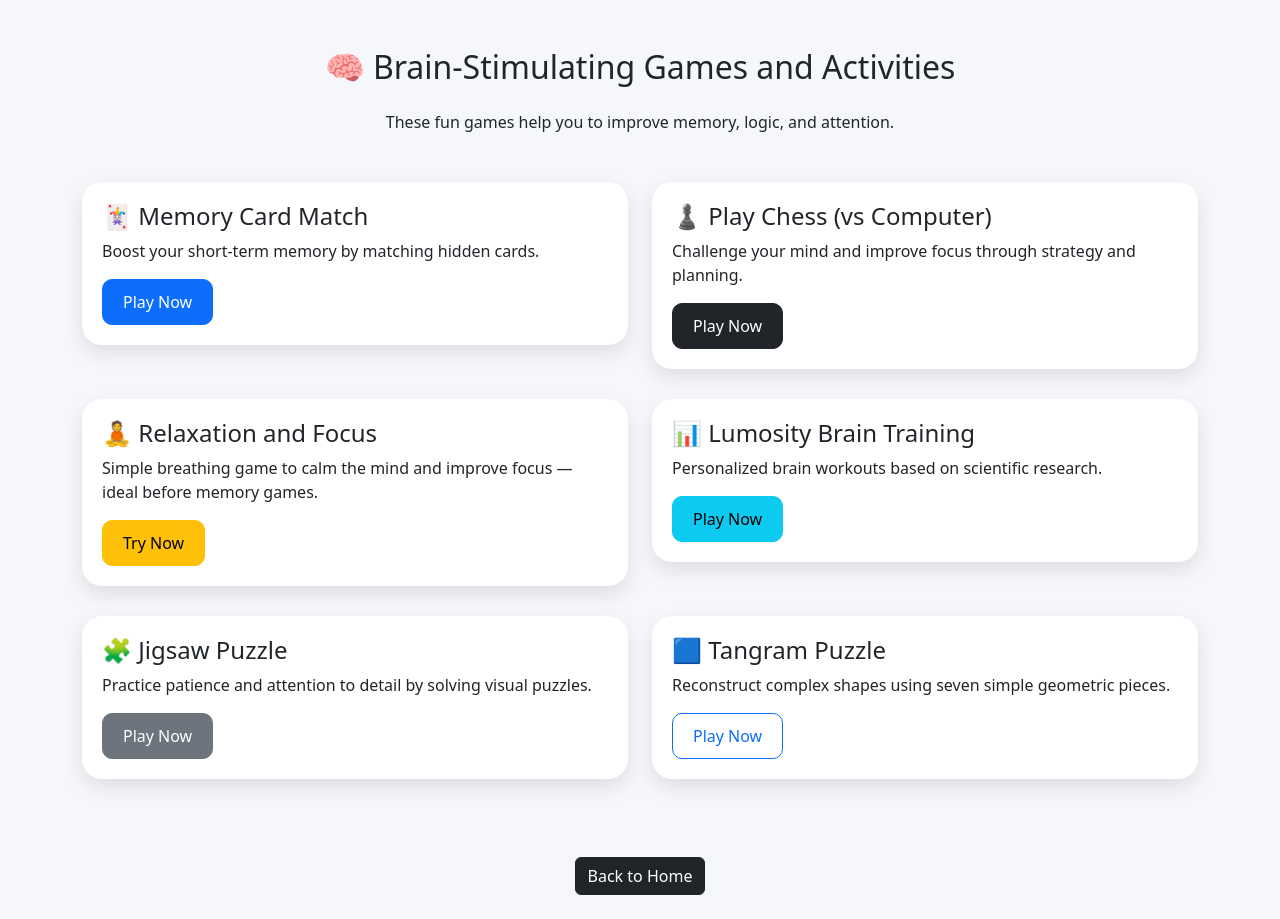
After one commit to VaishnaviGChopade/Alzheimer-s-Risk-Assessment-and-Recommendations, a Flask app: page /brain-games in a window 1280 px wide. The commit adds this page. Run offline with Flask 3, Linux system fonts and the light colour scheme; parts of the project's set-up code (start-up, migrations or seed data) failed here and were passed over.

Commit message:
Updated UI elements added brain games file and changes in app.py

```diff
--- a/app.py
+++ b/app.py
@@ -51,7 +51,9 @@ with open("xgboost_model.pkl", "rb") as model_file:
 @app.route("/about")
 def about():
     return render_template("About.html")
-
+@app.route("/brain-games")
+def brain_games():
+    return render_template("brain_games.html")
 @app.route('/predict', methods=['POST'])
 def predict():
     try:
@@ -106,20 +108,20 @@ def predict():
         print(f"Prediction Probability: {prediction_prob}")
         if isinstance(prediction_prob, np.ndarray) and len(prediction_prob) == 1:
             prediction = int(prediction_prob[0] > 0.3299)  # Convert probability to 0 or 1
-            prediction_text = "No Alzheimer's" if prediction == 0 else "High Risk of Alzheimer's"
+            prediction_text = "" if prediction == 0 else "High Risk of Alzheimer's"
             print(f"Prediction : {prediction_text}")
         else:
             prediction_text = "Error: Unexpected model output."
         if prediction == 0:  # Even if the model predicts "No Alzheimer's"
             if prediction_prob >= 0.2:
                 risk_category = "Moderate Risk of having alzheimers"
-                prediction_text+="\n"+risk_category
+                prediction_text+=risk_category
             elif prediction_prob >= 0.1:
                 risk_category = "Low Risk of having alzheimers"
-                prediction_text+="\n"+risk_category
+                prediction_text+=risk_category
             else:
                 risk_category = "Very Low Risk of having alzheimers"
-                prediction_text+="\n"+risk_category
+                prediction_text+=risk_category
 
 
         return jsonify({"result": prediction_text, "probability": str(prediction_prob[0])})
--- a/templates/Risk_Assessment.html
+++ b/templates/Risk_Assessment.html
@@ -66,7 +66,7 @@
                 <li class="nav-item"><a href="/" class="nav-link text-white">Home</a></li>
                 <li class="nav-item"><a href="/risk-assessment" class="nav-link text-white">Risk Assessment</a></li>
                 <li class="nav-item"><a href="/risk-assessment" class="nav-link text-white">Get Recommendations</a></li>
-                <li class="nav-item"><a href="#" class="nav-link text-white">.</a></li>
+                <li class="nav-item"><a href="/brain-games" class="nav-link text-white">Brain Games</a></li>
                 <li class="nav-item"><a href="/about" class="nav-link text-white">About</a></li>
             </ul>
         </div>
@@ -221,7 +221,7 @@
                <!-- <div class="alert alert-info mt-3 text-center d-none" id="resultBox">
                     <h4 id="resultText"></h4> !-->
                     <div class="prediction">
-                        <h2>Prediction :</h2>
+                        <h2>Result :</h2>
                     <p id="result">  </p>
                 <!--</div>!-->
             </form>
@@ -480,7 +480,7 @@
                 <li><b>50 - 150 mg/dL:</b> Normal triglyceride level (low risk for cardiovascular issues and Alzheimer's)</li>
                 <li><b>151 - 199 mg/dL:</b> Borderline high triglyceride level (increased risk of heart disease and metabolic issues)</li>
                 <li><b>200 - 499 mg/dL:</b> High triglyceride level (associated with a greater risk of cognitive decline and cardiovascular diseases)</li>
-                <li><b>500 - 400 mg/dL:</b> Very high triglyceride level (severe risk for metabolic syndrome, heart disease, and possible impact on brain health)</li>
+                <li><b>500>  mg/dL:</b> Very high triglyceride level (severe risk for metabolic syndrome, heart disease, and possible impact on brain health)</li>
             </ul>
             <p>Triglycerides are a type of fat found in the blood. Elevated triglyceride levels have been linked to an increased risk of Alzheimer's disease and other cognitive impairments.</p>
         </div>
--- /dev/null
+++ b/templates/brain_games.html
@@ -0,0 +1,91 @@
+<!DOCTYPE html>
+<html lang="en">
+<head>
+  <meta charset="UTF-8">
+  <title>Brain Games for Cognitive Boost</title>
+  <meta name="viewport" content="width=device-width, initial-scale=1">
+  <link
+    href="https://cdn.jsdelivr.net/npm/bootstrap@5.3.2/dist/css/bootstrap.min.css"
+    rel="stylesheet">
+  <style>
+    body {
+      background: #f5f7fa;
+    }
+    .game-card {
+      border-radius: 20px;
+      padding: 20px;
+      box-shadow: 0 8px 20px rgba(0,0,0,0.1);
+      background: white;
+      margin-bottom: 30px;
+      transition: transform 0.2s ease;
+    }
+    .game-card:hover {
+      transform: scale(1.02);
+    }
+    .btn-play {
+      border-radius: 10px;
+      padding: 10px 20px;
+    }
+  </style>
+</head>
+<body>
+  <div class="container mt-5">
+    <h2 class="text-center mb-4">🧠 Brain-Stimulating Games and Activities</h2>
+    <p class="text-center mb-5">These fun games help you to improve memory, logic, and attention.</p>
+
+    <div class="row">
+
+      <div class="col-md-6">
+        <div class="game-card">
+          <h4>🃏 Memory Card Match</h4>
+          <p>Boost your short-term memory by matching hidden cards.</p>
+          <a href="https://www.helpfulgames.com/subjects/brain-training/memory.html" target="_blank" class="btn btn-primary btn-play">Play Now</a>
+        </div>
+      </div>
+
+      <div class="col-md-6">
+        <div class="game-card">
+          <h4>♟️ Play Chess (vs Computer)</h4>
+          <p>Challenge your mind and improve focus through strategy and planning.</p>
+          <a href="https://www.chess.com/play/computer" target="_blank" class="btn btn-dark btn-play">Play Now</a>
+        </div>
+      </div>
+
+      <div class="col-md-6">
+        <div class="game-card">
+          <h4>🧘 Relaxation and Focus</h4>
+          <p>Simple breathing game to calm the mind and improve focus — ideal before memory games.</p>
+          <a href="https://xhalr.com/" target="_blank" class="btn btn-warning btn-play">Try Now</a>
+        </div>
+      </div>
+
+
+
+      <div class="col-md-6">
+        <div class="game-card">
+          <h4>📊 Lumosity Brain Training</h4>
+          <p>Personalized brain workouts based on scientific research.</p>
+          <a href="https://www.lumosity.com" target="_blank" class="btn btn-info btn-play">Play Now</a>
+        </div>
+      </div>
+      <div class="col-md-6">
+        <div class="game-card">
+          <h4>🧩 Jigsaw Puzzle</h4>
+          <p>Practice patience and attention to detail by solving visual puzzles.</p>
+          <a href="https://im-a-puzzle.com/" target="_blank" class="btn btn-secondary btn-play">Play Now</a>
+        </div>
+      </div>
+
+      <div class="col-md-6">
+        <div class="game-card">
+          <h4>🟦 Tangram Puzzle</h4>
+          <p>Reconstruct complex shapes using seven simple geometric pieces.</p>
+          <a href="http://www.tangramonline.com/" target="_blank" class="btn btn-outline-primary btn-play">Play Now</a>
+        </div>
+    </div>
+  </div>
+  <div class="text-center mt-5 mb-4">
+    <a href="/" class="btn btn-dark">Back to Home</a>
+</div>
+</body>
+</html>
```
Also changed, not shown: templates/About.html (+10 -0 lines), templates/index.html (+93 -22 lines).
